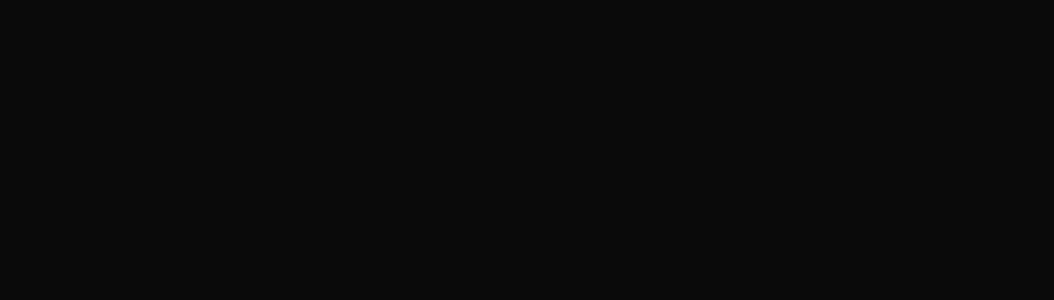
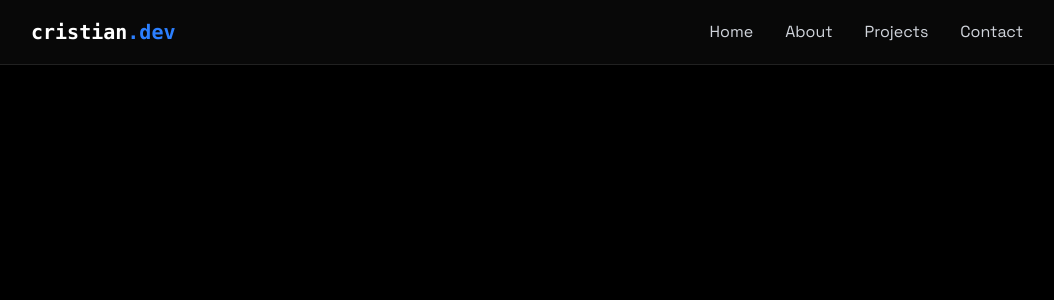
Before and after one commit to Cr1sti4n85/first_portfolio, a React (Vite) app: page / in a window 1280 px wide. Shown: the top 300 px of the page, without its empty margins (113-1167 px from the left). Built offline with nearby package versions, Linux system fonts and the light colour scheme.

Commit message:
Create Navbar component

```diff
--- a/src/App.tsx
+++ b/src/App.tsx
@@ -2,11 +2,22 @@
 import "./index.css";
 import LoadingScreen from "./components/LoadingScreen";
 import { useState } from "react";
+import Navbar from "./components/Navbar";
 
 function App() {
   const [isLoaded, setIsLoaded] = useState<boolean>(false);
+  const [menuOpen, setMenuOpen] = useState<boolean>(false);
   return (
-    <>{!isLoaded && <LoadingScreen onComplete={() => setIsLoaded(true)} />}</>
+    <>
+      {!isLoaded && <LoadingScreen onComplete={() => setIsLoaded(true)} />}
+      <div
+        className={`min-h-screen transition-opacity duration-700 ${
+          isLoaded ? "opacity-100" : "opacity-0"
+        } bg-black text-gray-100`}
+      >
+        <Navbar menuOpen={menuOpen} setMenuOpen={setMenuOpen} />
+      </div>
+    </>
   );
 }
 
--- a/src/components/LoadingScreen.tsx
+++ b/src/components/LoadingScreen.tsx
@@ -6,12 +6,12 @@
 
 const LoadingScreen = ({ onComplete }: LoadingScreenProps) => {
   const [text, setText] = useState<string>("");
-  const fullText = "<Hola, bienvenidos a mi portafolio />";
+  const fullText: string = "<Hola, bienvenidos a mi portafolio />";
 
   useEffect(() => {
     let index = 0;
 
-    const interval = setInterval(() => {
+    const interval: number = setInterval(() => {
       setText(fullText.substring(0, index));
       index++;
 
--- /dev/null
+++ b/src/components/Navbar.tsx
@@ -0,0 +1,69 @@
+import { useEffect } from "react";
+
+type CallBack = (value: boolean) => boolean;
+
+type NavbarProps = {
+  menuOpen: boolean;
+  setMenuOpen: (value: CallBack) => void;
+};
+
+const Navbar = ({ menuOpen, setMenuOpen }: NavbarProps) => {
+  useEffect(() => {
+    document.body.style.overflow = menuOpen ? "hidden" : "";
+  });
+
+  return (
+    <nav
+      className="
+    fixed top-0 w-full
+    z-40 bg-[rgba(10,10,10,0.8)]
+    backdrop-blur-lg border-b
+    border-white/10 shadow-lg"
+    >
+      <div className="max-w-5xl mx-auto px-4 ">
+        <div className="flex items-center justify-between h-16">
+          <a href="#home" className="font-mono font-bold text-xl text-white">
+            cristian<span className="text-blue-500">.dev</span>
+          </a>
+          {/*mobile menu */}
+          <div
+            className="w-7 h-5 relative cursor-pointer
+          z-40 md:hidden"
+            onClick={() => setMenuOpen((prev) => !prev)}
+          >
+            &#9776;
+          </div>
+          {/*desktop menu */}
+          <div className="hidden md:flex items-center space-x-8">
+            <a
+              href="#home"
+              className="text-gray-300 hover:text-white transition-colors"
+            >
+              Home
+            </a>
+            <a
+              href="#about"
+              className="text-gray-300 hover:text-white transition-colors"
+            >
+              About
+            </a>
+            <a
+              href="#projects"
+              className="text-gray-300 hover:text-white transition-colors"
+            >
+              Projects
+            </a>
+            <a
+              href="#contact"
+              className="text-gray-300 hover:text-white transition-colors"
+            >
+              Contact
+            </a>
+          </div>
+        </div>
+      </div>
+    </nav>
+  );
+};
+
+export default Navbar;
```
